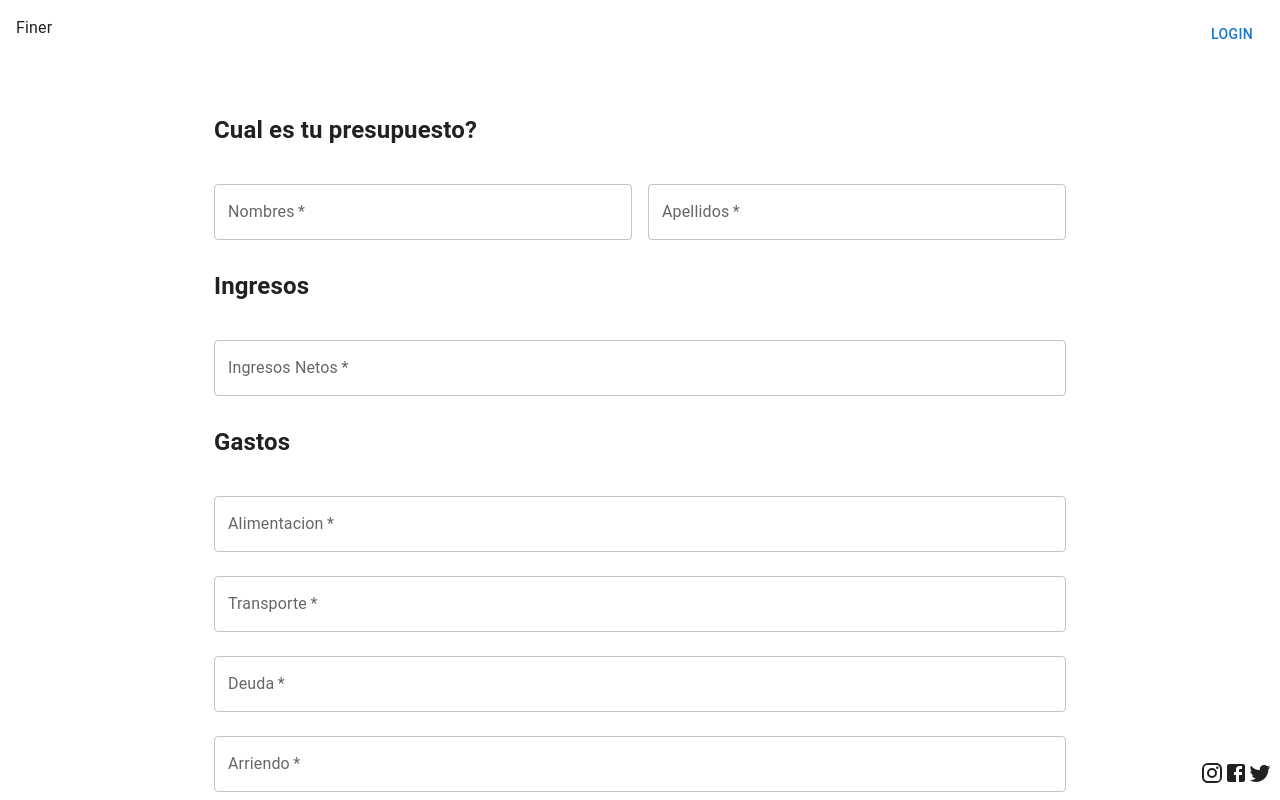
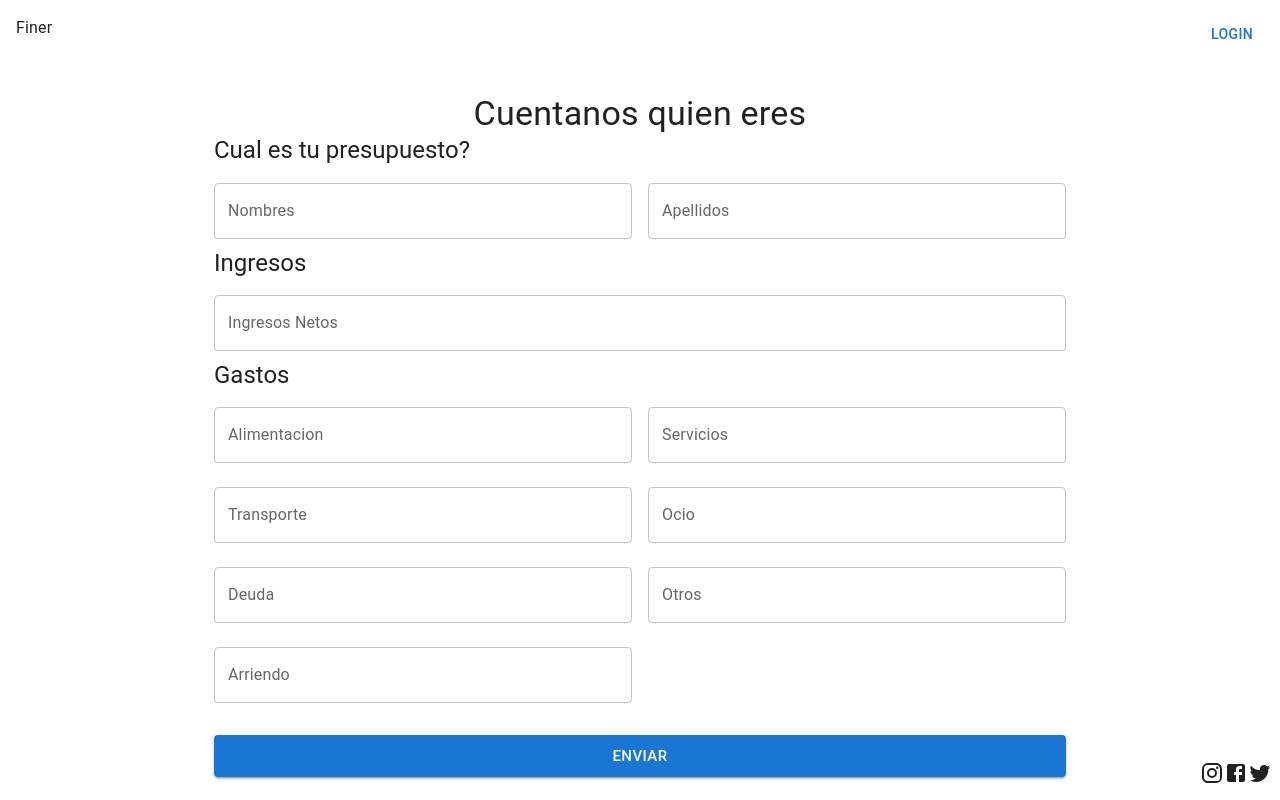
Before and after one commit to sinedie/GausianHack, a Next.js app: page /userform in a window 1280 px wide. Shown: the top 800 px of the page. Built offline with nearby package versions, Linux system fonts and the light colour scheme.

Commit message:
finish functionality

```diff
--- a/components/StyledPaper.tsx
+++ b/components/StyledPaper.tsx
@@ -3,7 +3,7 @@ import React from "react";
 
 export default function StyledPaper({ children }: { children: JSX.Element }) {
   return (
-    <Paper sx={{ width: "100%", p: 3, mb: 3 }} elevation={4}>
+    <Paper sx={{ width: "100%", p: 3, borderRadius: '5px'}} elevation={4}>
       {children}
     </Paper>
   );
--- a/components/form/form.tsx
+++ b/components/form/form.tsx
@@ -4,10 +4,13 @@ import { UserContext } from "../../context/user-context";
 import TextField from "@mui/material/TextField";
 import Button from "@mui/material/Button";
 import Grid from "@mui/material/Grid";
+import Typography from "@mui/material/Typography";
+import { useRouter } from "next/router";
 
 export default function Form() {
   const [formFields, setFormFields] = useState({});
   const { setCurrentUser } = useContext(UserContext);
+  const router = useRouter()
 
   function handleChange(e: any) {
     const { name, value } = e.target;
@@ -16,6 +19,7 @@ export default function Form() {
 
   function handleSubmit(e: any) {
     e.preventDefault();
+    router.push('stories')
     setCurrentUser(formFields);
   }
 
@@ -35,7 +39,7 @@ export default function Form() {
   return (
     <div className="form-container">
       <form className="form" onSubmit={handleSubmit}>
-        <h2>Cual es tu presupuesto?</h2>
+        <Typography variant='h5'>Cual es tu presupuesto?</Typography>
 
         <Grid container spacing={2}>
           <Grid md item>
@@ -44,7 +48,6 @@ export default function Form() {
               margin="normal"
               label="Nombres"
               type="text"
-              required
               onChange={handleChange}
               value={primerNombre}
               name="primerNombre"
@@ -56,7 +59,6 @@ export default function Form() {
               margin="normal"
               label="Apellidos"
               type="text"
-              required
               onChange={handleChange}
               value={apellido}
               name="apellido"
@@ -64,27 +66,27 @@ export default function Form() {
           </Grid>
         </Grid>
 
-        <h2>Ingresos</h2>
+        <Typography variant='h5'>Ingresos</Typography>
 
         <TextField
           fullWidth
           margin="normal"
           label="Ingresos Netos"
           type="text"
-          required
           onChange={handleChange}
           value={ingresosNetos}
           name="ingresosNetos"
         />
 
-        <h2>Gastos</h2>
+        <Typography variant='h5'>Gastos</Typography>
 
+        <Grid container spacing={2}>
+          <Grid md item>
             <TextField
               fullWidth
               margin="normal"
               label="Alimentacion"
               type="text"
-          required
               onChange={handleChange}
               value={alimentacion}
               name="alimentacion"
@@ -95,7 +97,6 @@ export default function Form() {
               margin="normal"
               label="Transporte"
               type="text"
-          required
               onChange={handleChange}
               value={transporte}
               name="Transporte"
@@ -106,7 +107,6 @@ export default function Form() {
               margin="normal"
               label="Deuda"
               type="text"
-          required
               onChange={handleChange}
               value={deuda}
               name="Deuda"
@@ -117,18 +117,18 @@ export default function Form() {
               margin="normal"
               label="Arriendo"
               type="text"
-          required
               onChange={handleChange}
               value={arriendo}
               name="Arriendo"
             />
+          </Grid>
 
+          <Grid md item>
             <TextField
               fullWidth
               margin="normal"
               label="Servicios"
               type="text"
-          required
               onChange={handleChange}
               value={servicios}
               name="Servicios"
@@ -139,7 +139,6 @@ export default function Form() {
               margin="normal"
               label="Ocio"
               type="text"
-          required
               onChange={handleChange}
               value={ocio}
               name="Ocio"
@@ -150,11 +149,12 @@ export default function Form() {
               margin="normal"
               label="Otros"
               type="text"
-          required
               onChange={handleChange}
               value={otros}
               name="Otros"
             />
+          </Grid>
+        </Grid>
 
         <Button
           type="submit"
--- a/pages/stories.tsx
+++ b/pages/stories.tsx
@@ -14,16 +14,19 @@ export default function StoriesPage() {
             text: "Lorem ipsum dolor sit amet, consectetur adipiscing elit, sed do eiusmod tempor incididunt ut labore et dolore magna aliqua. ",
             question: "Quesiton 1",
             anwsers: ["Si", "No"],
+            rightAnwser: "Si",
           },
           {
             text: "Ut enim ad minim veniam, quis nostrud exercitation ullamco laboris nisi ut aliquip ex ea commodo consequat. Duis aute irure dolor in reprehenderit in voluptate velit esse cillum dolore eu fugiat nulla pariatur.",
             question: "Quesiton 2",
             anwsers: ["Si", "No"],
+            rightAnwser: "No",
           },
           {
             text: " Excepteur sint occaecat cupidatat non proident, sunt in culpa qui officia deserunt mollit anim id est laborum.",
             question: "Quesiton1",
             anwsers: ["Si", "No"],
+            rightAnwser: "Si",
           },
         ]}
       />
--- a/pages/userform.tsx
+++ b/pages/userform.tsx
@@ -1,14 +1,16 @@
 import React from "react";
 import Form from "@/components/form/form";
 import Container from "@mui/material/Container";
+import Typography from "@mui/material/Typography";
 
 export default function UserForm() {
   return (
-    <Container
-      maxWidth={"md"}
-      sx={{ p: 3 }}
-    >
-      <Form></Form>
+    <Container maxWidth={"md"} sx={{ p: 3 }}>
+      <Typography variant="h4" sx={{ textAlign: "center" }}>
+        Cuentanos quien eres
+      </Typography>
+
+      <Form />
     </Container>
   );
 }
```
Also changed, not shown: components/Story.tsx (+32 -5 lines), pages/index.tsx (+24 -15 lines). Lines whose indentation alone changed are shown as unchanged.
